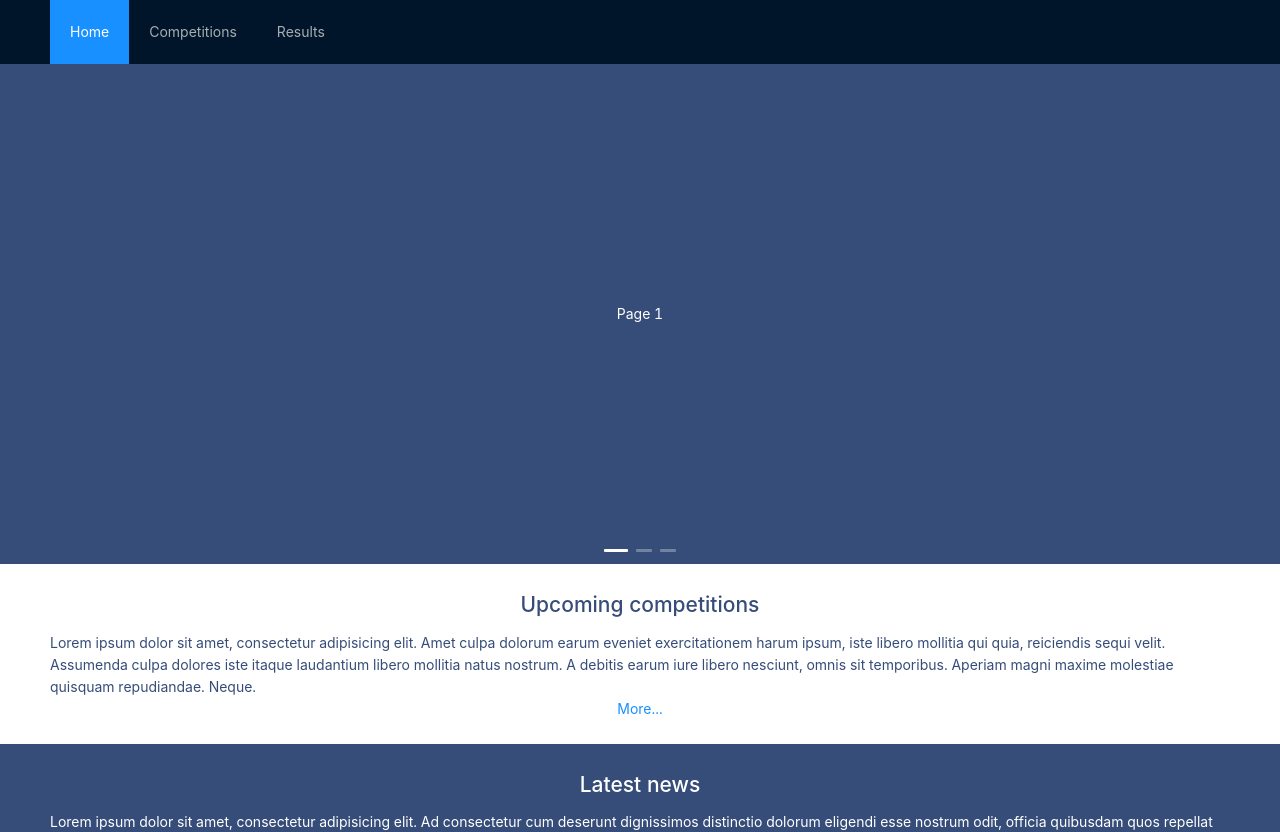
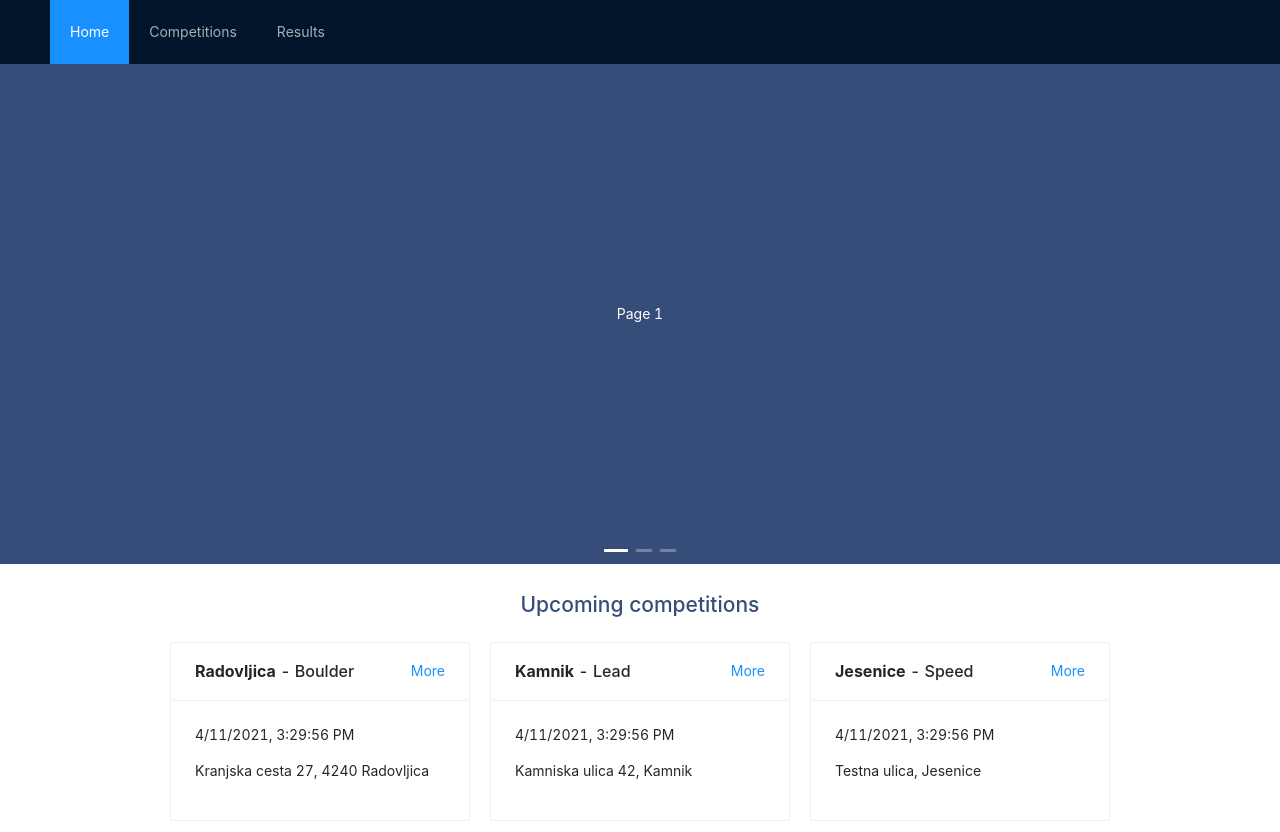
Before and after one commit to cufarvid/climb-comp, a React (Create React App) app in the folder client/: page / in a window 1280 px wide. Shown: the top 832 px of the page. Built offline with nearby package versions, Linux system fonts and the light colour scheme.

Commit message:
Sample competitions display on homepage with mock data

```diff
--- a/client/src/components/index.ts
+++ b/client/src/components/index.ts
@@ -1,3 +1,4 @@
 import PageSection from './PageSection';
+import CompetitionCard from './CompetitionCard';
 
-export { PageSection };
+export { PageSection, CompetitionCard };
--- a/client/src/constants/index.ts
+++ b/client/src/constants/index.ts
@@ -1,4 +1,32 @@
 import { ROUTE } from './Route';
 import { COLOR } from './Color';
 
+// Temporary mock data
+export const LIST_COMPETITIONS = [
+  {
+    title: 'Radovljica',
+    compType: 'Boulder',
+    startDate: new Date(),
+    location: 'Kranjska cesta 27, 4240 Radovljica',
+  },
+  {
+    title: 'Kamnik',
+    compType: 'Lead',
+    startDate: new Date(),
+    location: 'Kamniska ulica 42, Kamnik',
+  },
+  {
+    title: 'Jesenice',
+    compType: 'Speed',
+    startDate: new Date(),
+    location: 'Testna ulica, Jesenice',
+  },
+  {
+    title: 'Kranj',
+    compType: 'Lead',
+    startDate: new Date(),
+    location: 'Cesta svobode 1, Kranj',
+  },
+];
+
 export { ROUTE, COLOR };
--- a/client/src/views/Home.tsx
+++ b/client/src/views/Home.tsx
@@ -2,7 +2,9 @@ import React, { FC } from 'react';
 import { Carousel } from 'antd';
 import styled from '@emotion/styled';
 
-import { PageSection } from '../components';
+import { PageSection, CompetitionCard } from '../components';
+
+import { LIST_COMPETITIONS } from '../constants';
 
 const Home: FC = () => {
   return (
@@ -12,14 +14,24 @@ const Home: FC = () => {
         <CarouselPage>Page 2</CarouselPage>
         <CarouselPage>Page 3</CarouselPage>
       </Carousel>
-      <PageSection title="Upcoming competitions">
-        Lorem ipsum dolor sit amet, consectetur adipisicing elit. Amet culpa
-        dolorum earum eveniet exercitationem harum ipsum, iste libero mollitia
-        qui quia, reiciendis sequi velit. Assumenda culpa dolores iste itaque
-        laudantium libero mollitia natus nostrum. A debitis earum iure libero
-        nesciunt, omnis sit temporibus. Aperiam magni maxime molestiae quisquam
-        repudiandae. Neque.
-        <a href="competitions">More...</a>
+      <PageSection
+        title="Upcoming competitions"
+        extra={
+          <a href="competitions">
+            <b>Show all</b>
+          </a>
+        }
+      >
+        {LIST_COMPETITIONS.map((comp, index) => (
+          <CompetitionCard
+            key={index}
+            title={comp.title}
+            compType={comp.compType}
+            startDate={comp.startDate}
+            location={comp.location}
+            extra={{ path: `competitions/${index}` }}
+          />
+        ))}
       </PageSection>
       <PageSection title="Latest news" variant={'dark'}>
         Lorem ipsum dolor sit amet, consectetur adipisicing elit. Ad consectetur
```
